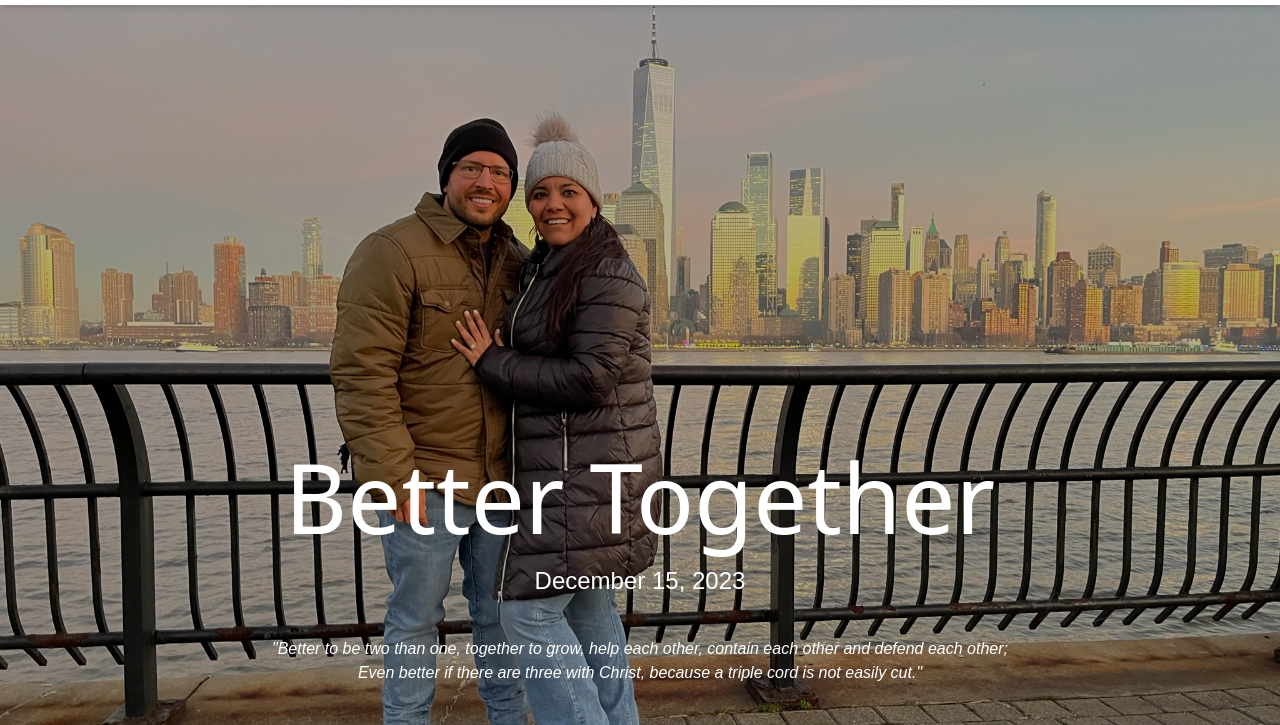
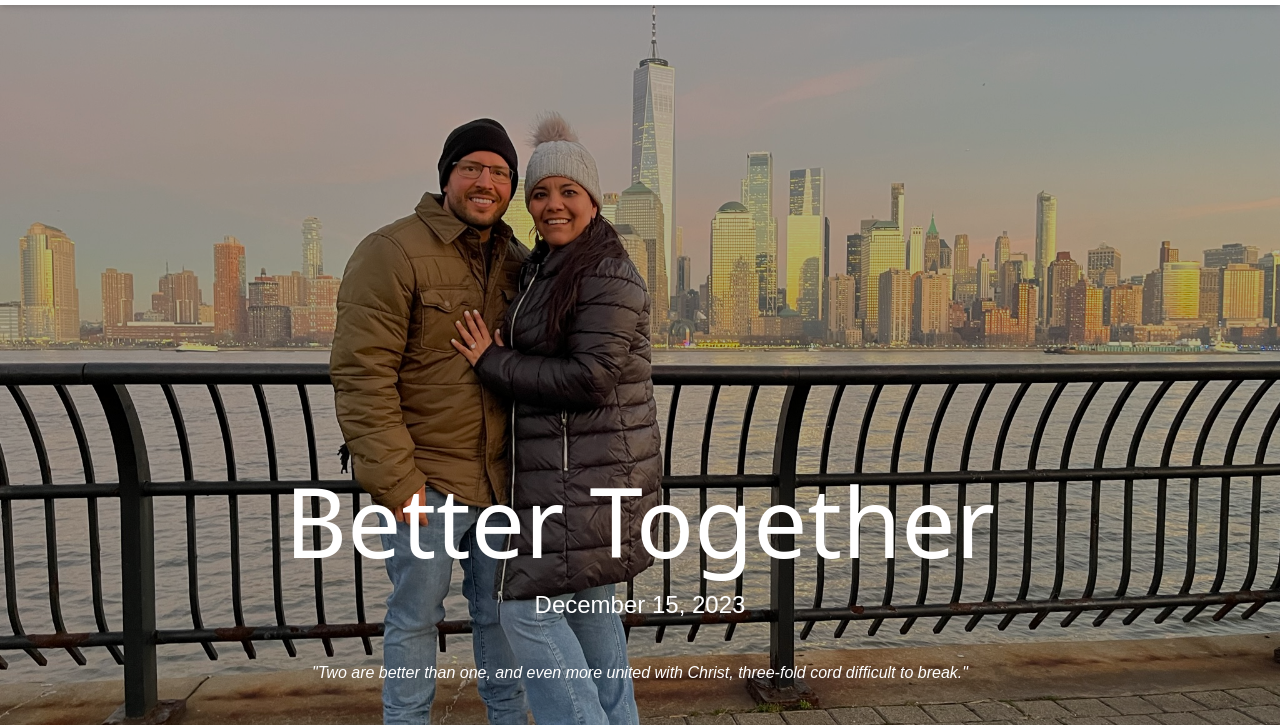
Before and after one commit to molerojj/wedding-sister, an Astro site: page / in a window 1280 px wide. Shown: the part 75-800 px from the top of the page. Built offline with nearby package versions, Linux system fonts and the light colour scheme; Astro itself is replaced by a stand-in of ours; a web font is replaced by a local one.

Commit message:
edit parr

```diff
--- a/src/components/HeroSection.astro
+++ b/src/components/HeroSection.astro
@@ -8,7 +8,7 @@
 		<h2 class="text-white text-6xl lg:text-8xl font-eye">Better Together</h2>
 		<p class="font-playf pt-5 text-2xl px-10 text-white text-center">December 15, 2023</p>
 
-		<p class="italic pt-10 text-base px-10 text-white lg:w-[830px] text-center">"Better to be two than one, together to grow, help each other, contain each other and defend each other; Even better if there are three with Christ, because a triple cord is not easily cut."</p>
+		<p class="italic pt-10 text-base px-10 text-white lg:w-[830px] text-center">"Two are better than one, and even more united with Christ, three-fold cord difficult to break."</p>
 
 	</div>
 
```
